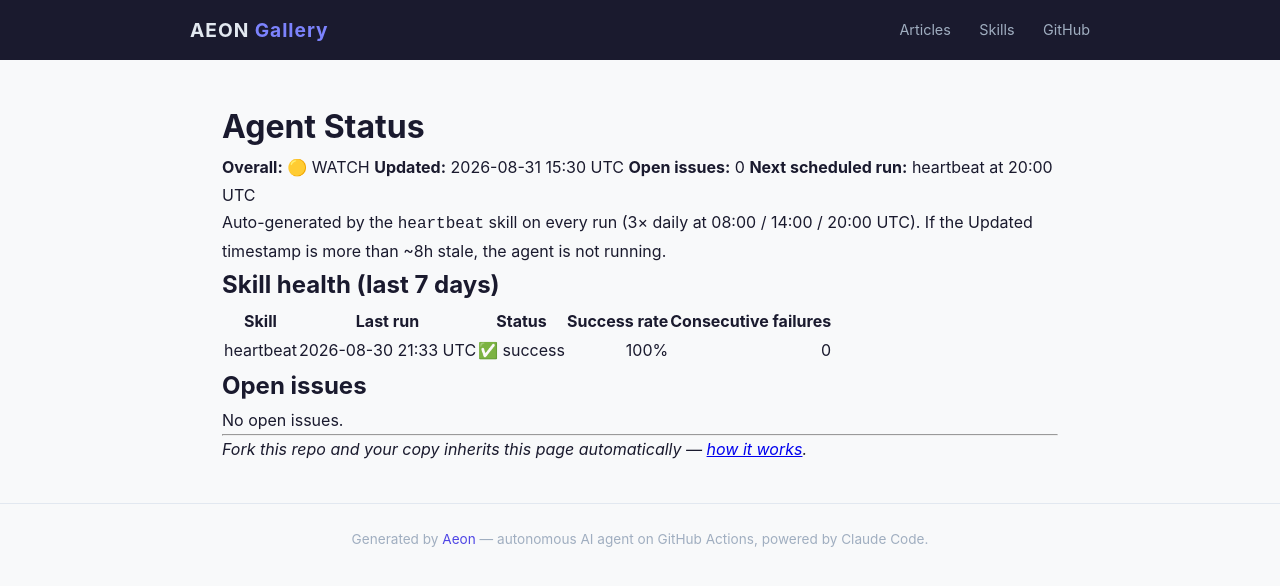
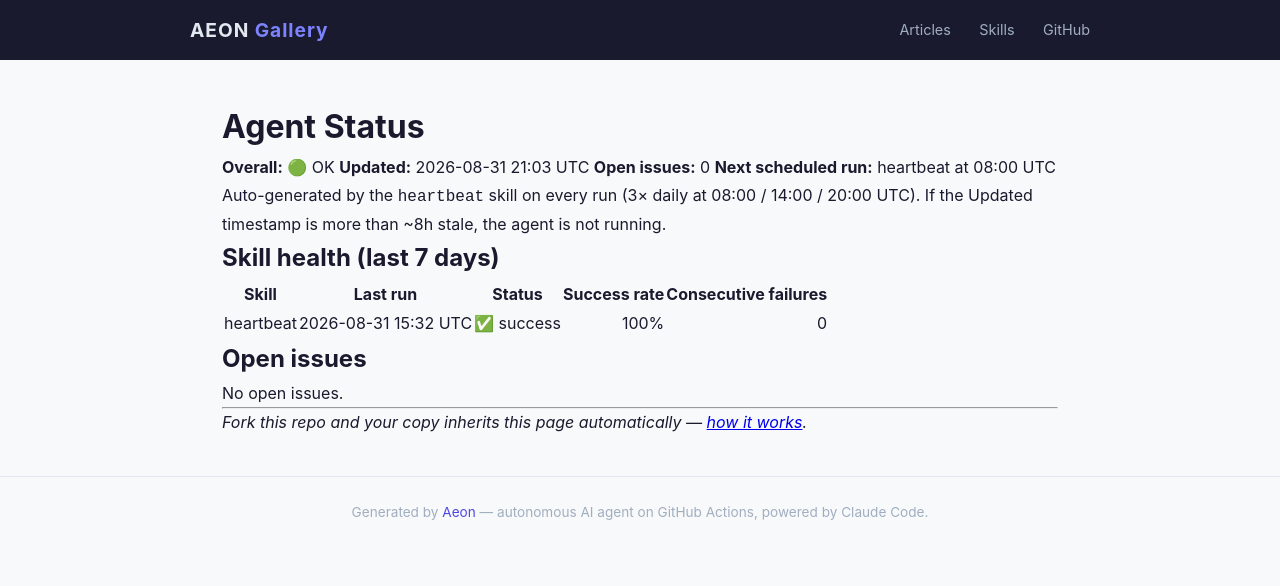
Before and after one commit to amaz98/maz-aeon, a Jekyll site: the page built from docs/status.md, in a window 1280 px wide. Shown: the top 586 px of the page. Built offline with Jekyll 4.4.1, drawn with Linux system fonts in a browser that asks for light colours.

Commit message:
chore(heartbeat): auto-commit 2026-08-31

```diff
--- a/docs/status.md
+++ b/docs/status.md
@@ -6,10 +6,10 @@
 
 # Agent Status
 
-**Overall:** 🟡 WATCH
-**Updated:** 2026-08-31 15:30 UTC
+**Overall:** 🟢 OK
+**Updated:** 2026-08-31 21:03 UTC
 **Open issues:** 0
-**Next scheduled run:** heartbeat at 20:00 UTC
+**Next scheduled run:** heartbeat at 08:00 UTC
 
 Auto-generated by the `heartbeat` skill on every run (3× daily at 08:00 / 14:00 / 20:00 UTC). If the Updated timestamp is more than ~8h stale, the agent is not running.
 
@@ -17,7 +17,7 @@
 
 | Skill | Last run | Status | Success rate | Consecutive failures |
 |-------|----------|--------|-------------:|---------------------:|
-| heartbeat | 2026-08-30 21:33 UTC | ✅ success | 100% | 0 |
+| heartbeat | 2026-08-31 15:32 UTC | ✅ success | 100% | 0 |
 
 ## Open issues
 
--- a/memory/token-usage.csv
+++ b/memory/token-usage.csv
@@ -259,3 +259,4 @@
 2026-08-30,heartbeat,claude-opus-4-7,17,6836,543623,34971
 2026-08-30,heartbeat,claude-opus-4-7,20,4468,683140,33279
 2026-08-31,heartbeat,claude-opus-4-7,18,6451,601761,35616
+2026-08-31,heartbeat,claude-opus-4-7,11,5089,288979,34017
```
Also changed, not shown: memory/logs/2026-08-31.md (+10 -0 lines), .outputs/heartbeat.md.
